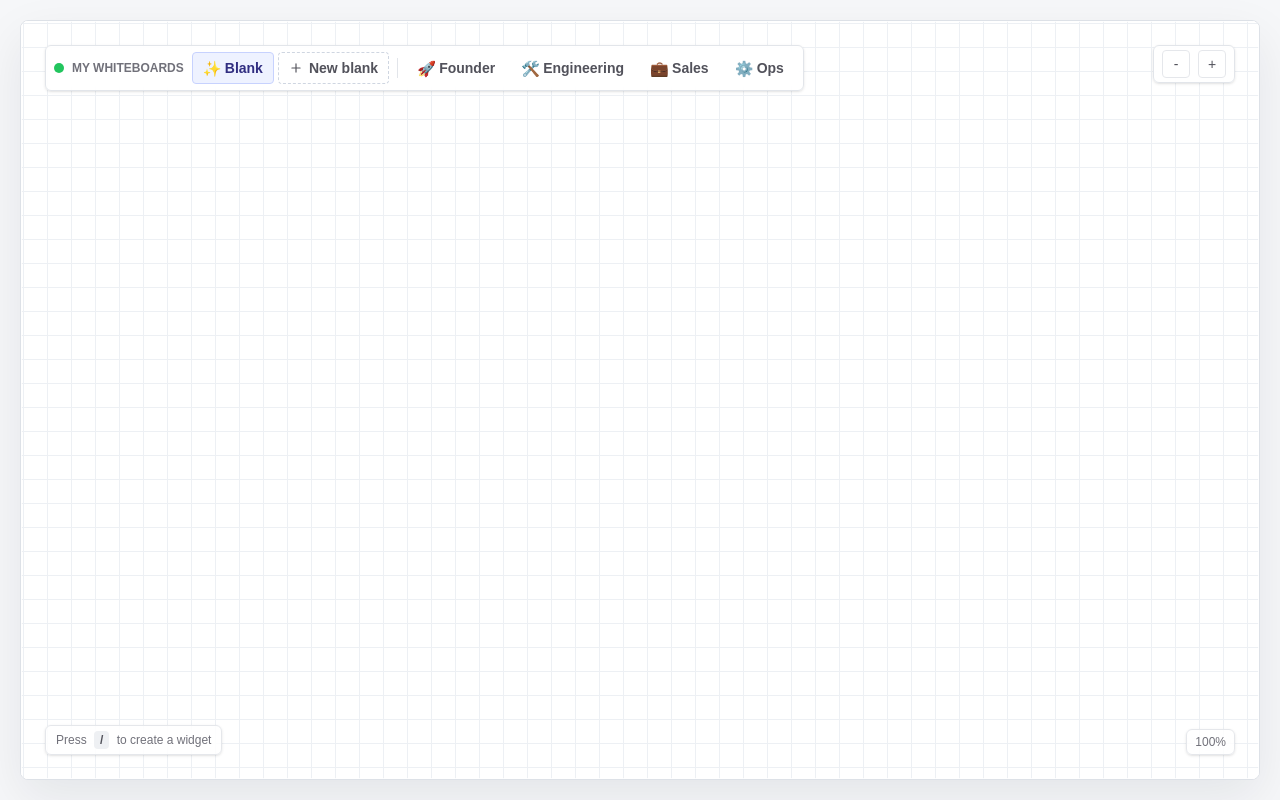
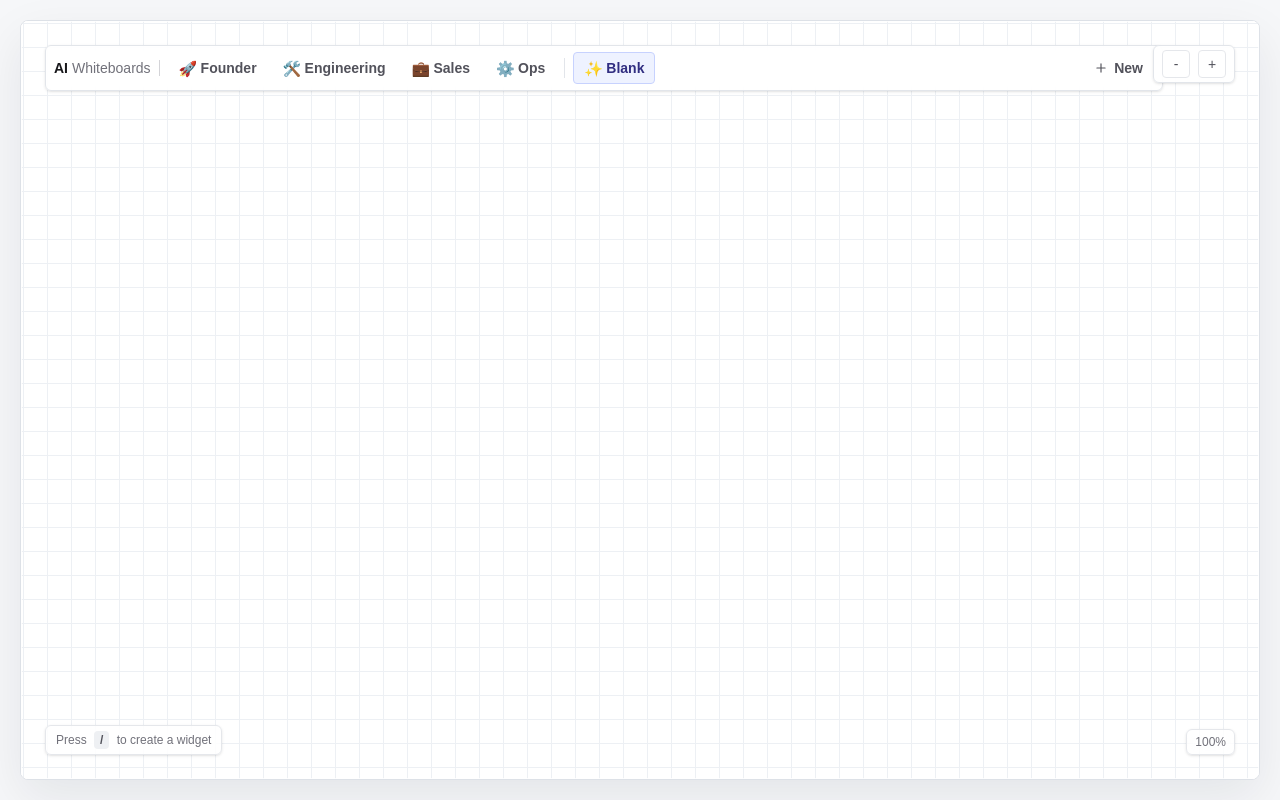
Before and after one commit to jaibhasin/AI-Native-Dashboard, a Next.js app: page / in a window 1280 px wide. Built offline with nearby package versions, Linux system fonts and the light colour scheme; what @openuidev/react-lang would draw is missing.

Commit message:
Refine AI whiteboard switcher layout

```diff
--- a/src/app/page.tsx
+++ b/src/app/page.tsx
@@ -1338,44 +1338,13 @@ export default function Home() {
 
         <div className="pointer-events-none absolute inset-0 shadow-[inset_0_0_0_1px_rgba(255,255,255,0.8)]" />
 
-        <div className="absolute left-4 right-24 top-4 flex max-w-[calc(100vw-8.5rem)] items-center gap-2 overflow-x-auto rounded-md border border-[#e2e5ea] bg-white/85 px-2 py-1.5 text-sm font-medium shadow-sm backdrop-blur [scrollbar-width:none] sm:left-6 sm:right-auto sm:top-6 sm:max-w-[calc(100vw-12rem)] [&::-webkit-scrollbar]:hidden">
-          <span className="h-2.5 w-2.5 rounded-full bg-[#22c55e]" />
-          <span className="shrink-0 text-xs font-semibold uppercase text-[#71717a]">My whiteboards</span>
-          <div className="flex shrink-0 items-center gap-1">
-            {personalBoards.map((board) => {
-              const isActive = board.id === activeBoardId;
-
-              return (
-                <button
-                  aria-pressed={isActive}
-                  className={`flex h-8 shrink-0 items-center gap-1.5 rounded px-2.5 text-sm font-semibold leading-none transition ${
-                    isActive
-                      ? "border border-[#c7d2fe] bg-[#eef2ff] text-[#312e81]"
-                      : "border border-transparent text-[#52525b] hover:border-[#e5e7eb] hover:bg-white"
-                  }`}
-                  key={board.id}
-                  onClick={() => selectBoard(board.id)}
-                  title={board.name}
-                  type="button"
-                >
-                  <span aria-hidden="true" className="grid h-4 w-4 place-items-center text-[15px] leading-none">
-                    {boardEmoji(board.id)}
+        <div className="absolute left-4 right-24 top-4 flex items-center gap-2 rounded-md border border-[#e2e5ea] bg-white/85 px-2 py-1.5 text-sm font-medium shadow-sm backdrop-blur sm:left-6 sm:top-6">
+          <span className="flex shrink-0 items-baseline gap-1 text-sm">
+            <span className="font-semibold text-[#18181b]">AI</span>
+            <span className="font-medium text-[#71717a]">Whiteboards</span>
           </span>
-                  <span className="leading-none">{board.name}</span>
-                </button>
-              );
-            })}
-            <button
-              className="flex h-8 shrink-0 items-center gap-1.5 rounded border border-dashed border-[#cfd6e1] px-2.5 text-sm font-semibold leading-none text-[#52525b] transition hover:border-[#b8c2d1] hover:bg-white"
-              onClick={createNamedBlankBoard}
-              title="Create blank whiteboard"
-              type="button"
-            >
-              <Plus className="h-3.5 w-3.5" />
-              <span className="leading-none">New blank</span>
-            </button>
-          </div>
-          <span className="h-5 w-px shrink-0 bg-[#e2e5ea]" />
+          <span className="h-4 w-px shrink-0 bg-[#d4d4d8]" />
+          <div className="flex min-w-0 flex-1 items-center gap-2 overflow-x-auto [scrollbar-width:none] [&::-webkit-scrollbar]:hidden">
             <div className="flex shrink-0 items-center gap-1">
               {prebuiltBoards.map((board) => {
                 const isActive = board.id === activeBoardId;
@@ -1401,6 +1370,42 @@ export default function Home() {
                 );
               })}
             </div>
+            <span className="h-5 w-px shrink-0 bg-[#e2e5ea]" />
+            <div className="flex shrink-0 items-center gap-1">
+              {personalBoards.map((board) => {
+                const isActive = board.id === activeBoardId;
+
+                return (
+                  <button
+                    aria-pressed={isActive}
+                    className={`flex h-8 shrink-0 items-center gap-1.5 rounded px-2.5 text-sm font-semibold leading-none transition ${
+                      isActive
+                        ? "border border-[#c7d2fe] bg-[#eef2ff] text-[#312e81]"
+                        : "border border-transparent text-[#52525b] hover:border-[#e5e7eb] hover:bg-white"
+                    }`}
+                    key={board.id}
+                    onClick={() => selectBoard(board.id)}
+                    title={board.name}
+                    type="button"
+                  >
+                    <span aria-hidden="true" className="grid h-4 w-4 place-items-center text-[15px] leading-none">
+                      {boardEmoji(board.id)}
+                    </span>
+                    <span className="leading-none">{board.name}</span>
+                  </button>
+                );
+              })}
+            </div>
+          </div>
+          <button
+            className="flex h-8 shrink-0 items-center gap-1.5 rounded border border-transparent px-2.5 text-sm font-semibold leading-none text-[#52525b] transition hover:border-[#e5e7eb] hover:bg-white"
+            onClick={createNamedBlankBoard}
+            title="Create blank whiteboard"
+            type="button"
+          >
+            <Plus className="h-3.5 w-3.5" />
+            <span className="leading-none">New</span>
+          </button>
         </div>
 
         <div className="absolute right-4 top-4 flex items-center gap-2 rounded-md border border-[#e2e5ea] bg-white/85 px-2 py-1 text-sm font-medium shadow-sm backdrop-blur sm:right-6 sm:top-6">
```
Lines whose indentation alone changed are shown as unchanged.
